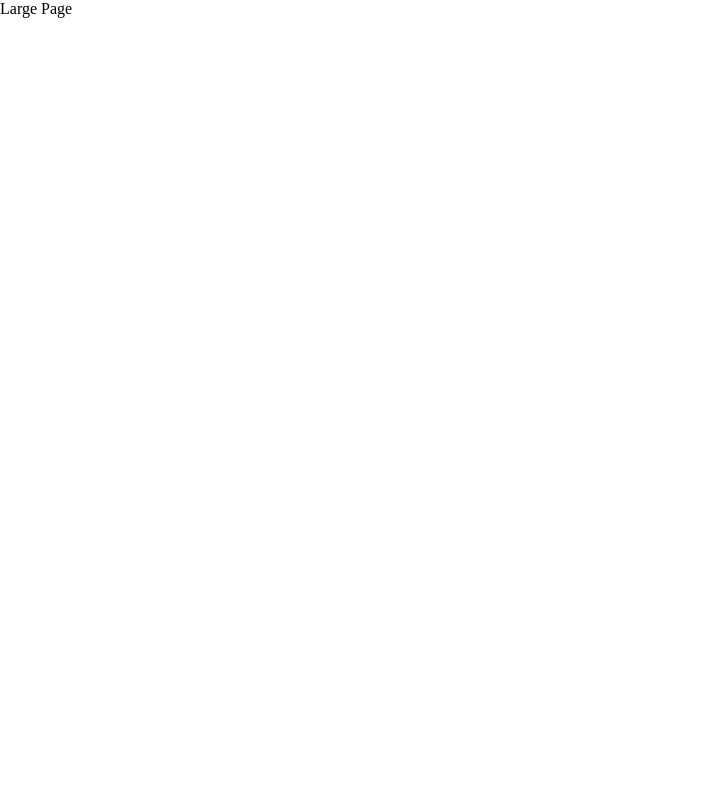
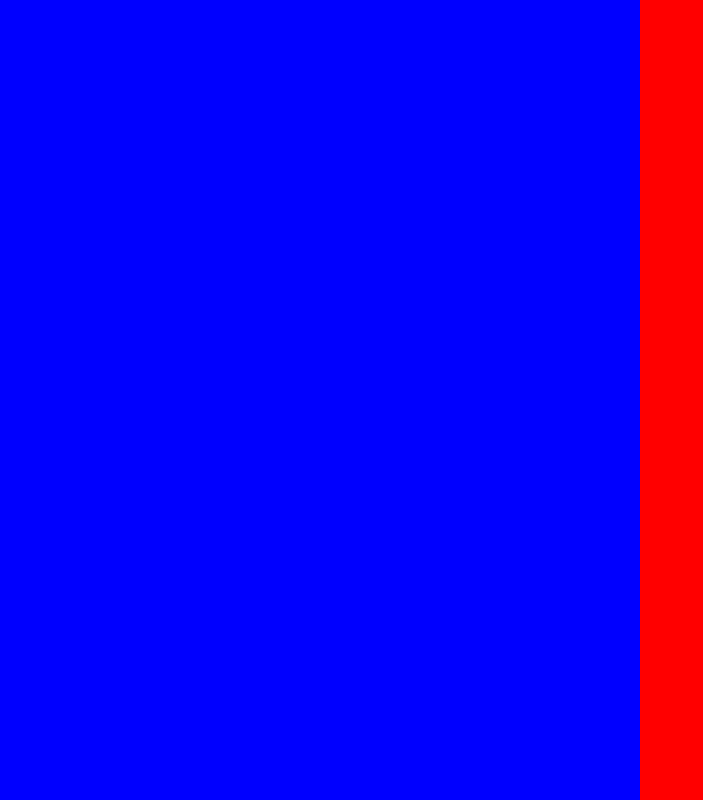
Before and after one commit to HaDock404/app-web-marketing, a React (Create React App) app: page /#/ in a window 1280 px wide. Shown: the whole page, without its empty margins (0-703 px from the left). Built offline with nearby package versions, Linux system fonts and the light colour scheme.

Commit message:
small and large screen display

```diff
--- a/src/pages/HomePage.jsx
+++ b/src/pages/HomePage.jsx
@@ -1,15 +1,16 @@
 //burger menu https://alvarotrigo.com/blog/hamburger-menu-css/
 import React, { useState, useEffect } from "react";
+import '../styles/homepage.css'
 
 import LargePage from './LargePage'
 import SmallPage from './SmallPage'
 
 function HomePage() {
-    const [isLargeScreen, setIsLargeScreen] = useState(window.innerWidth > 850);
+    const [isLargeScreen, setIsLargeScreen] = useState(window.innerWidth > 1024);
 
     useEffect(() => {
         const handleResize = () => {
-          setIsLargeScreen(window.innerWidth > 850);
+          setIsLargeScreen(window.innerWidth > 1024);
         };
 
         window.addEventListener("resize", handleResize);
--- a/src/pages/LargePage.jsx
+++ b/src/pages/LargePage.jsx
@@ -1,6 +1,9 @@
 function LargePage() {
     return (
-        <div>Large Page</div>
+        <section className="page_section">
+            <article id="large_page_el1"></article>
+            <article id="large_page_el2"></article>
+        </section>
     )
 }
 
--- a/src/pages/SmallPage.jsx
+++ b/src/pages/SmallPage.jsx
@@ -1,6 +1,10 @@
 function SmallPage() {
     return (
-        <div>Small Page</div>
+        <section className="page_section">
+            <article  id="small_page_el1">
+
+            </article>
+        </section>
     )
 }
 
--- a/src/styles/createGlobalStyle.jsx
+++ b/src/styles/createGlobalStyle.jsx
@@ -7,6 +7,7 @@ const StyledGlobalStyle = createGlobalStyle`
         margin: 0;
         padding: 0;
         overflow-x: hidden;
+        overscroll-behavior: none;
     }
 `
 
--- /dev/null
+++ b/src/styles/homepage.css
@@ -0,0 +1,24 @@
+.page_section {
+    width: 100vw;
+    height: 100vh;
+    display: flex;
+    flex-direction: row;
+}
+
+#small_page_el1 {
+    width: 100%;
+    height: 100%;
+    background-color: green;
+}
+
+#large_page_el1 {
+    width: 50%;
+    height: 100%;
+    background-color: blue;
+}
+
+#large_page_el2 {
+    width: 50%;
+    height: 100%;
+    background-color: red;
+}
```
